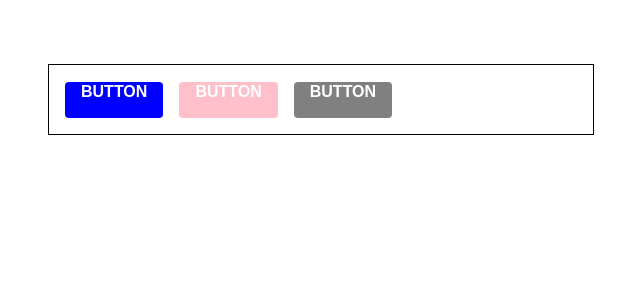
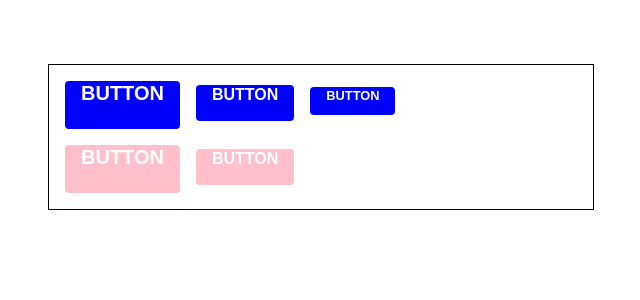
Before and after one commit to witch-factory/modern-react, a React (Create React App) app: page / in a window 1280 px wide. Shown: the top 300 px of the page, without its empty margins (319-959 px from the left). Built offline with nearby package versions, Linux system fonts and the light colour scheme.

Commit message:
버튼 스타일 css 변수 분리 연습

```diff
--- a/src/App.js
+++ b/src/App.js
@@ -9,6 +9,12 @@ const AppBlock=styled.div`
   border:1px solid black;
   padding:1rem;
 `;
+
+const ButtonGroup=styled.div`
+  &+&{
+    margin-top:1rem;
+  }
+`
 
 function App(){
   return (
@@ -22,9 +28,15 @@ function App(){
       }}
       >
       <AppBlock>
-        <Button>BUTTON</Button>
-        <Button color="pink">BUTTON</Button>
-        <Button color="gray">BUTTON</Button>
+        <ButtonGroup>
+          <Button size="large">BUTTON</Button>
+          <Button>BUTTON</Button>
+          <Button size="small">BUTTON</Button>
+        </ButtonGroup>
+        <ButtonGroup>
+          <Button size="large" color="pink">BUTTON</Button>
+          <Button color="pink">BUTTON</Button>
+        </ButtonGroup>
       </AppBlock>
     </ThemeProvider>
 
--- a/src/components/Button.js
+++ b/src/components/Button.js
@@ -1,6 +1,6 @@
 import React from 'react';
 import styled, {css} from "styled-components";
-import {darken, lighten} from 'polished';
+import {darken, lighten, size} from 'polished';
 
 /* 색상 관련 스타일은 따로 분리 */
 const colorStyles=css`
@@ -20,6 +20,32 @@ const colorStyles=css`
   }}
 `
 
+const sizeStyles=css`
+  ${props =>
+      props.size==='large'&&
+      css`
+        height:3rem;
+        font-size:1.25rem;
+      `
+    }
+
+  ${props =>
+      props.size==='medium'&&
+      css`
+        height:2.25rem;
+        font-size:1rem;
+    `
+  }
+
+  ${props =>
+          props.size==='small'&&
+          css`
+        height:1.75rem;
+        font-size:0.8rem;
+    `
+  }
+`
+
 const StyledButton=styled.button`
   /* 공통 스타일 */
   display: inline-flex;
@@ -33,8 +59,7 @@ const StyledButton=styled.button`
   padding-right: 1rem;
 
   /* 크기 */
-  height: 2.25rem;
-  font-size: 1rem;
+  ${sizeStyles}
 
   /* 색상 */
   ${colorStyles}
@@ -44,12 +69,13 @@ const StyledButton=styled.button`
   }
 `
 
-const Button=({children, color,...rest})=>{
-  return <StyledButton color={color}>{children}</StyledButton>
+const Button=({children, color, size,...rest})=>{
+  return <StyledButton color={color} size={size} {...rest}>{children}</StyledButton>
 }
 
 Button.defaultProps={
-  color:'blue'
+  color:'blue',
+  size:'medium'
 }
 
 export default Button;
```
